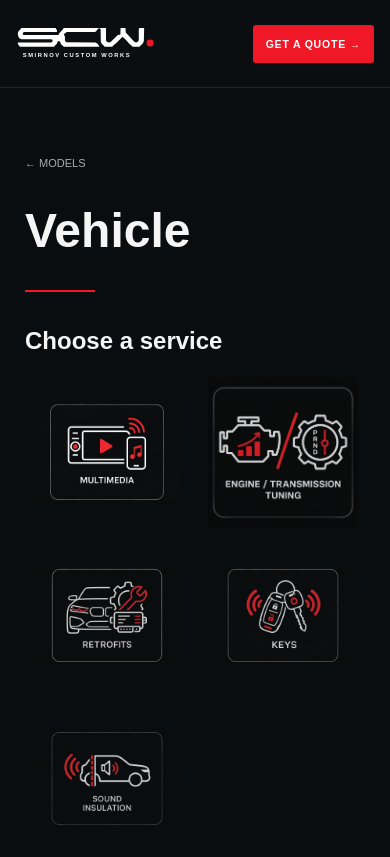
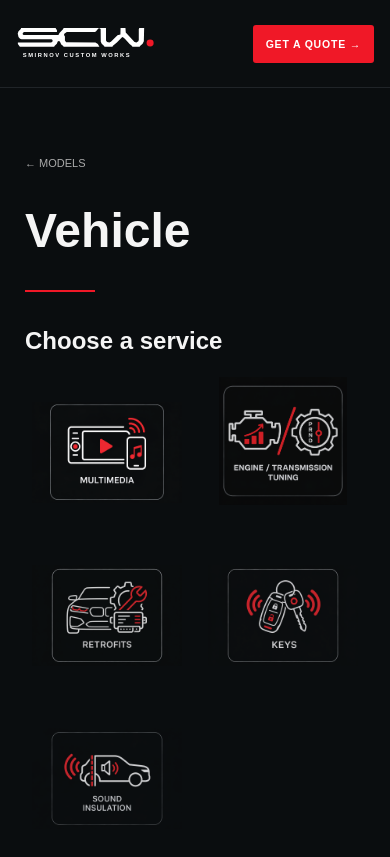
Before and after one commit to s5graco-afk/scw-group-website, a plain HTML site: page vehicle.html in a window 390 px wide. Shown: the top 857 px of the page. Drawn offline with Linux system fonts and the light colour scheme.

Commit message:
Fine tune tuning service card size to match others

```diff
--- a/styles.css
+++ b/styles.css
@@ -502,3 +502,13 @@ main{
   object-fit:contain !important;
   margin:0 !important;
 }
+
+/* Fine tune only Engine / Transmission Tuning artwork */
+.vehicle-service-grid .vehicle-service-card.tuning-service-card{
+  width:78% !important;
+}
+@media(max-width:900px){
+  .vehicle-service-grid .vehicle-service-card.tuning-service-card{
+    width:78% !important;
+  }
+}
```
